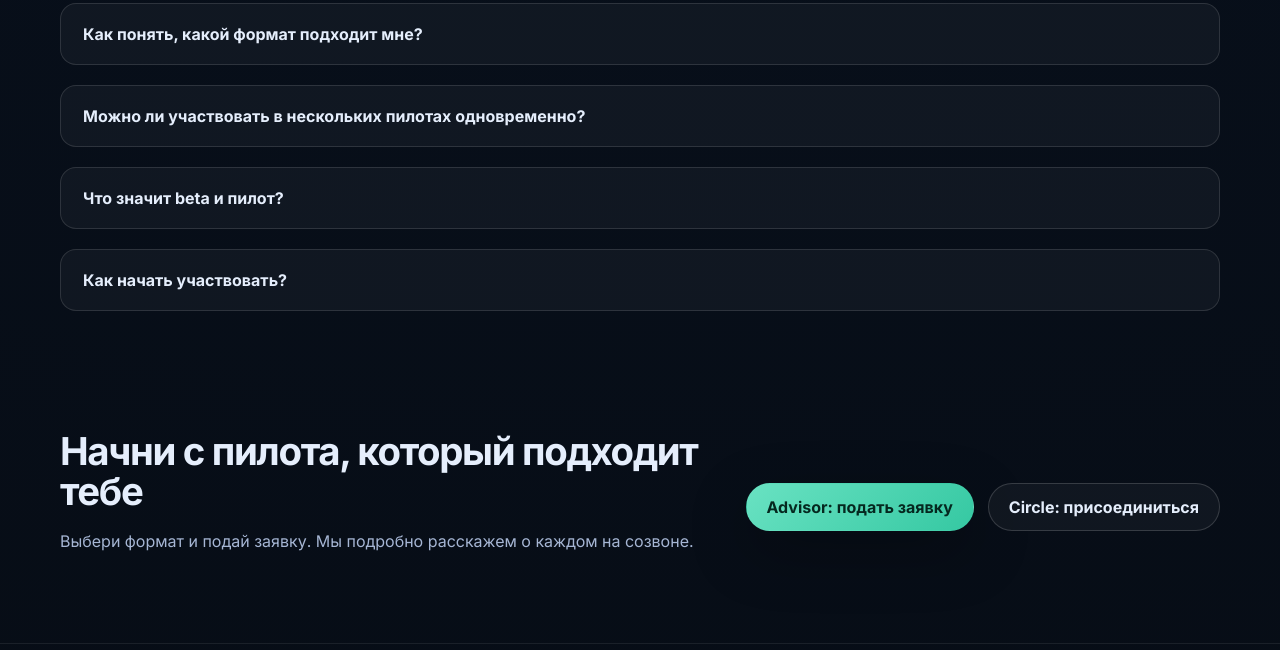
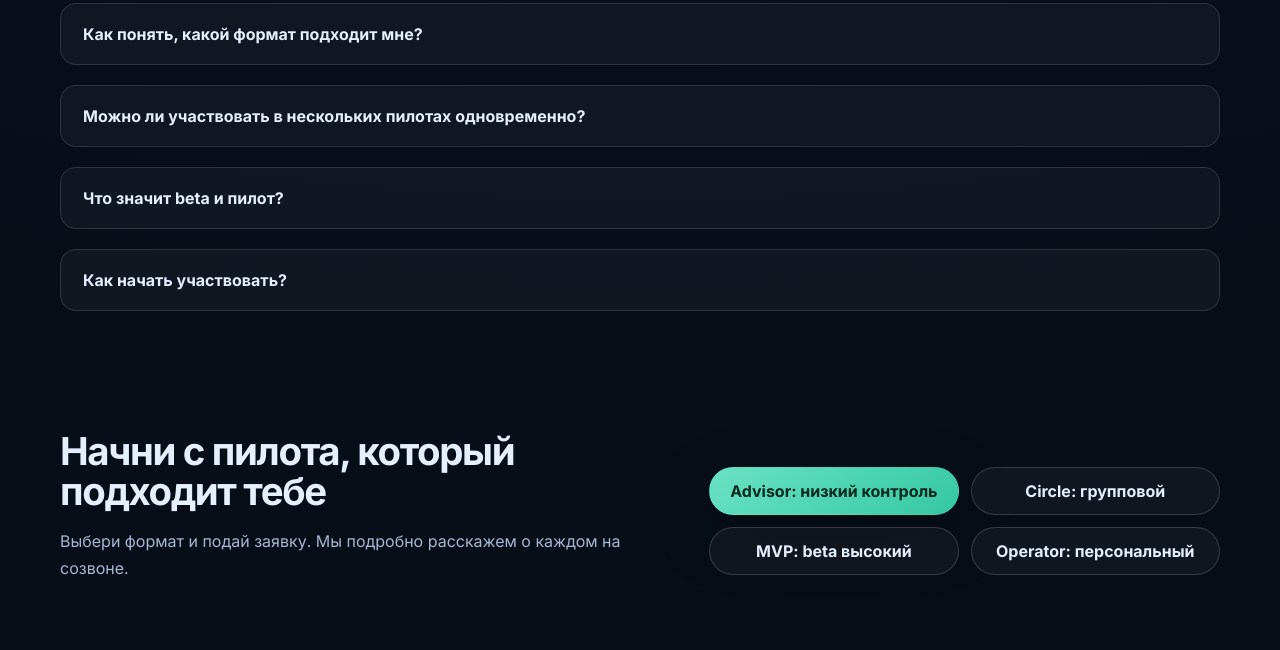
Before and after one commit to t1p/mtla-healthcare, a plain HTML site: page lifespan/index.html in a window 1280 px wide. Shown: the part 2732-3382 px from the top of the page. Drawn offline with Linux system fonts and the light colour scheme.

Commit message:
feat(lifespan): add all 4 pilots to CTA section

```diff
--- a/lifespan/index.html
+++ b/lifespan/index.html
@@ -282,9 +282,11 @@
             <h2>Начни с пилота, который подходит тебе</h2>
             <p>Выбери формат и подай заявку. Мы подробно расскажем о каждом на созвоне.</p>
           </div>
-          <div class="hero-actions">
-            <a class="button button-primary" href="./advisor/apply.html">Advisor: подать заявку</a>
-            <a class="button button-secondary" href="./circle/apply.html">Circle: присоединиться</a>
+          <div class="hero-actions" style="display: grid; grid-template-columns: repeat(2, 1fr); gap: 12px; width: 100%;">
+            <a class="button button-primary" href="./advisor/apply.html">Advisor: низкий контроль</a>
+            <a class="button button-secondary" href="./circle/apply.html">Circle: групповой</a>
+            <a class="button button-secondary" href="./mvp/apply.html">MVP: beta высокий</a>
+            <a class="button button-secondary" href="./operator/apply.html">Operator: персональный</a>
           </div>
         </div>
       </div>
```
